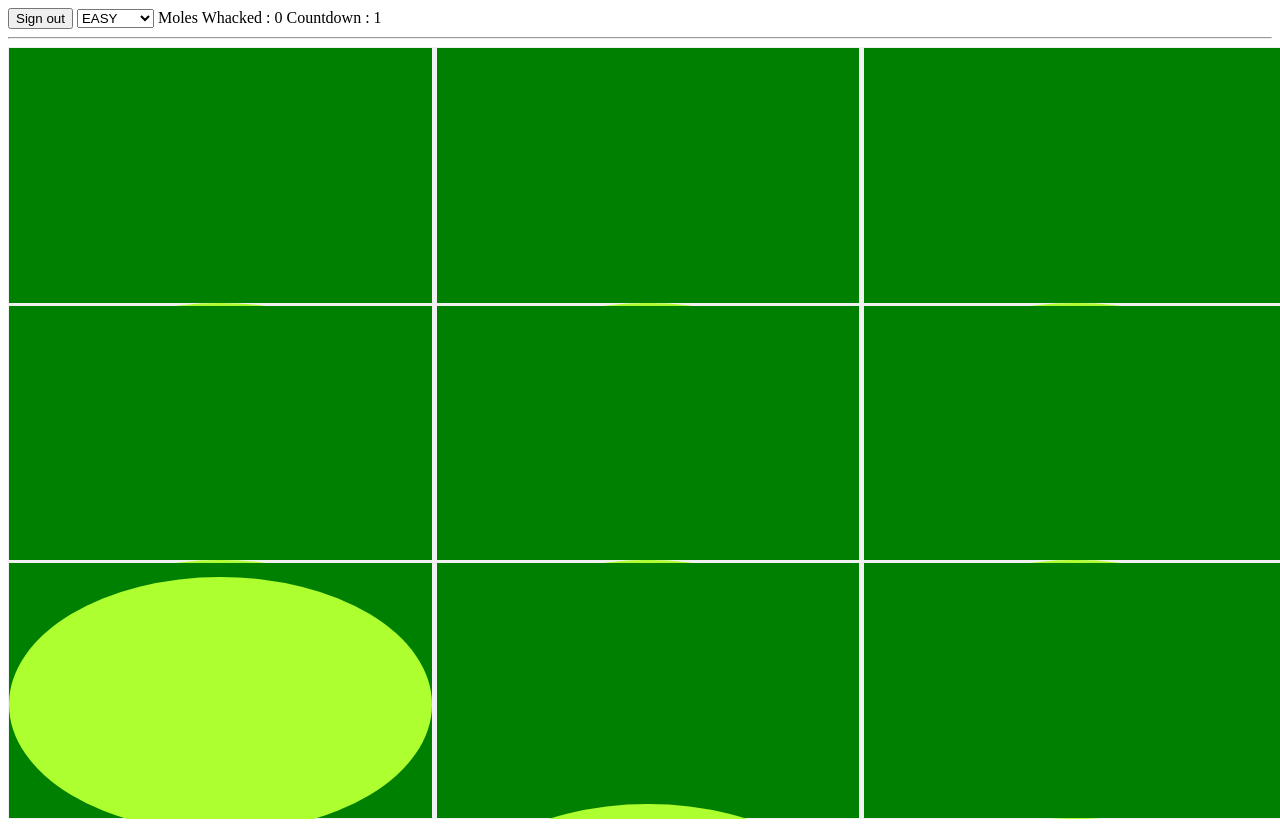
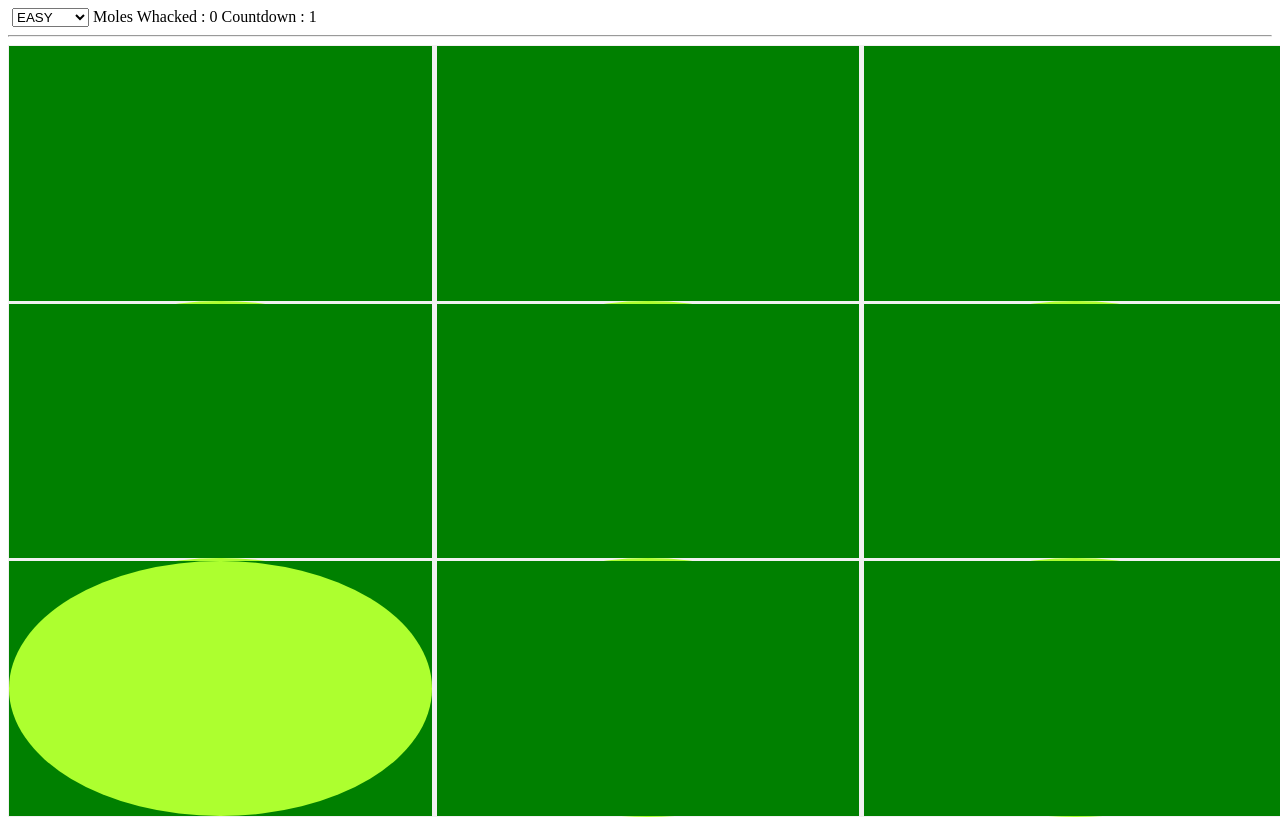
Before and after one commit to mp1pro/whack-a-mole, a React app: page /game in a window 1280 px wide. Built offline with nearby package versions, Linux system fonts and the light colour scheme.

Commit message:
start game correctly, remove signout, cancel all calls, set speed level and transitions, allow user to increase speed of moles

```diff
--- a/index.html
+++ b/index.html
@@ -13,10 +13,10 @@
             position: absolute;
             top:100%;
 
-            -webkit-transition:top .6s ease-in;
-            -moz-transition:top .6s ease-in;
-            -o-transition:top .6s ease-in;
-            transition:top .6s ease-in;
+            -webkit-transition:top .1s ease-in;
+            -moz-transition:top .1s ease-in;
+            -o-transition:top .1s ease-in;
+            transition:top .1s ease-in;
         }
         .mole.topAn{
             top:0%;
--- a/src/routes/routes.js
+++ b/src/routes/routes.js
@@ -88,9 +88,9 @@ class Routes extends React.Component {
                                     <img src="./assets/images/wandlogo2.png" height="34"/>
                                 </Link>*/}
                             </div>
-                            <AuthMenu auth={auth} logout={logout}/>
+                            {/*<AuthMenu auth={auth} logout={logout}/>*/}
                             {/*<DisPlay user_email={user_email} points={points} auth={auth} users={users}/>*/}
-                            <GameCon setInterval={setInterval} play_points={play_points} ticker={ticker}/>
+                            <GameCon set_Interval={set_Interval} play_points={play_points} ticker={ticker}/>
 
                         </div>
                     </nav>
--- a/src/views/Game.js
+++ b/src/views/Game.js
@@ -4,6 +4,8 @@ import Hole from './components/Hole';
 import Mole from './components/Mole';
 import GameCon from "./components/GameCon";
 import {Redirect} from "react-router-dom";
+
+const SEC = 1000;
 
 class Game extends React.Component {
   constructor(props) {
@@ -57,6 +59,7 @@ class Game extends React.Component {
   }
 
   countdown_timer(){
+    const {interval} = this.props;
 
     this.setState({
       countdown: this.state.countdown - 1
@@ -64,26 +67,7 @@ class Game extends React.Component {
 
     if (this.state.countdown === 0) {
         clearInterval(this.countdown);
-      //clearInterval(this.intervalId);
-    }
-    //TODO start game here
-    //move countdown screen here
-  }
 
-
-
-  componentDidMount() {
-      const {interval,stop} = this.props;
-
-      console.log('game mount',this);
-      // get users if local not set
-      //this.props.getUsers();
-      // get user if local not set
-      //this.props.getUser();
-
-
-        // wait 3 sends before game start
-        this.timeout = setTimeout(() => {
         //trigger set-interval;
         this.intervalId = setInterval(
             this.game,
@@ -92,24 +76,21 @@ class Game extends React.Component {
         //create interval to run every second
         this.timer = setInterval(
             this.tick,
-                1000
+            SEC
         );
+    }
 
-        }, 3000);
+  }
+
+
+
+  componentDidMount() {
+    console.log('game mount',this);
 
     this.countdown = setInterval(
             this.countdown_timer,
             1000
     );
-
-
-      /*setTimeout(
-          () => {
-              clearInterval(this.intervalId);
-              console.log('clear timer');
-          }
-          , 5000
-      );*/
   }
 
   componentWillUnmount(){
```
Lines whose indentation alone changed are shown as unchanged.
